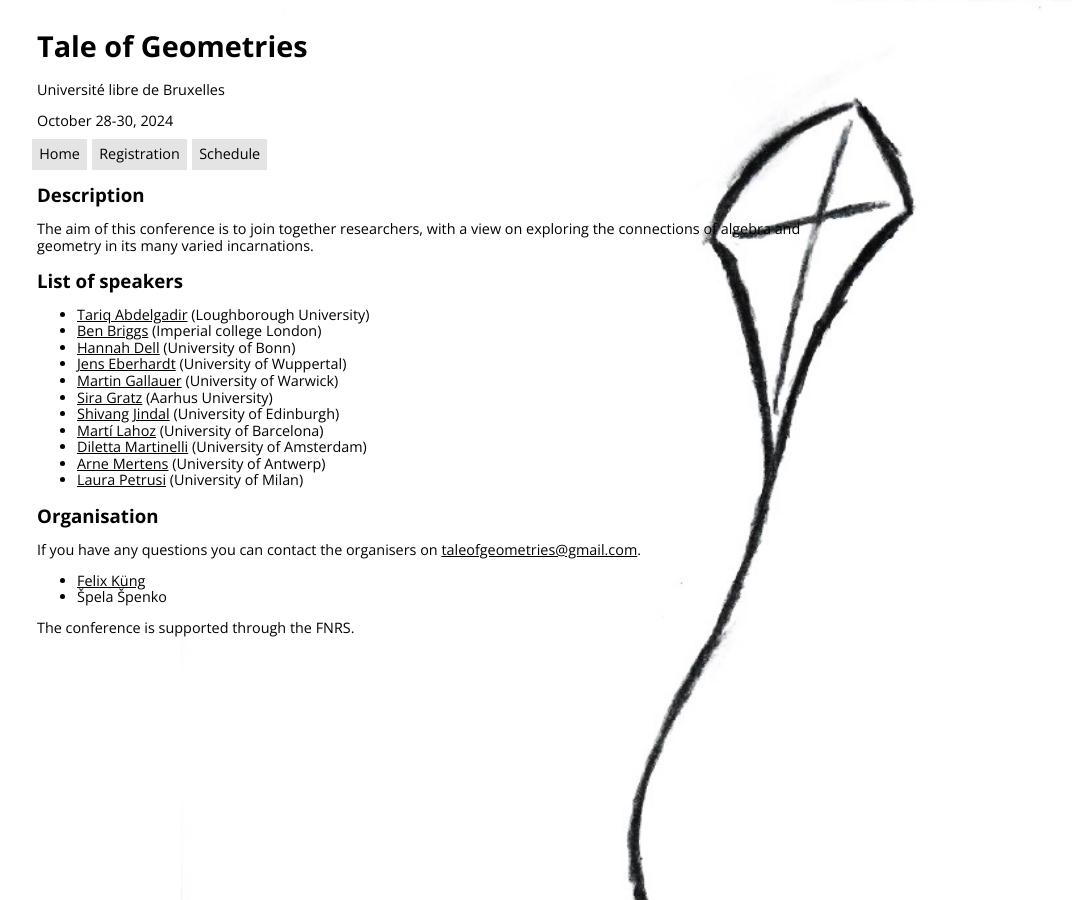
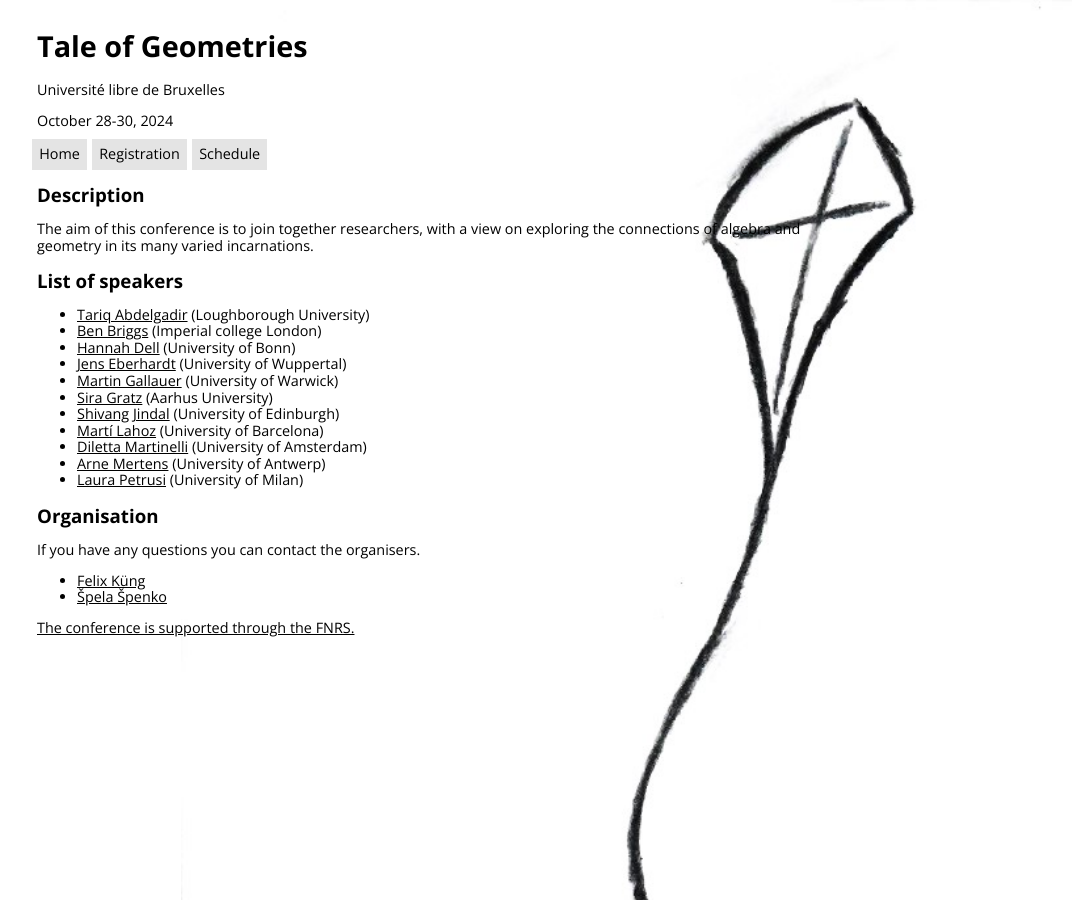
Before and after one commit to Tale-of-Geometries/Tale-of-Geometries.github.io, a Jekyll site: the page built from index.html, in a window 1280 px wide. Shown: the whole page, without its empty margins (203-1275 px from the left). Built offline with Jekyll 4.4.1, drawn with Linux system fonts in a browser that asks for light colours; nearby versions of some CDN libraries; library files that are not in the unit come from our copies.

Commit message:
Update index.html

```diff
--- a/index.html
+++ b/index.html
@@ -33,11 +33,11 @@ layout: default
 
 
 <h2>Organisation</h2>
-If you have any questions you can contact the organisers on  <a href="taleofgeometries@gmail.com">taleofgeometries@gmail.com</a>.
+If you have any questions you can contact the organisers.
 
 <ul class="names">
    <li><span class="name"><a href="http://www.kueng.at/felix">Felix Küng</a></span></li>
-   <li><span class="name">Špela Špenko</span></li>
+   <li><span class="name"><a href="spela.spenko@ulb.be">Špela Špenko</span></li>
 </ul>
 
 <p>The conference is supported through the FNRS.
```
